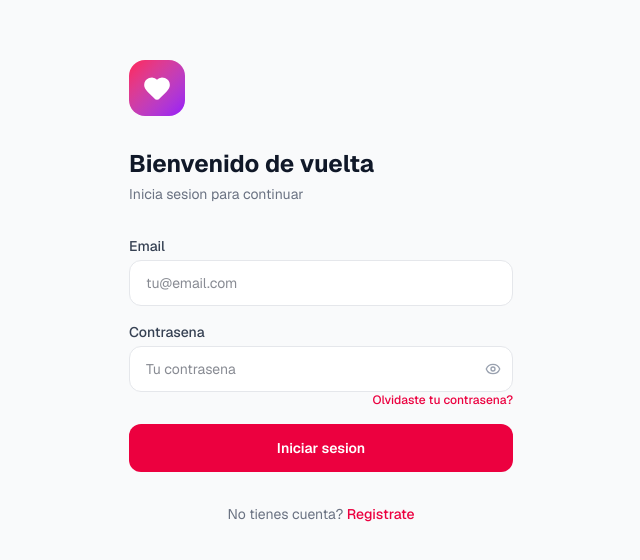
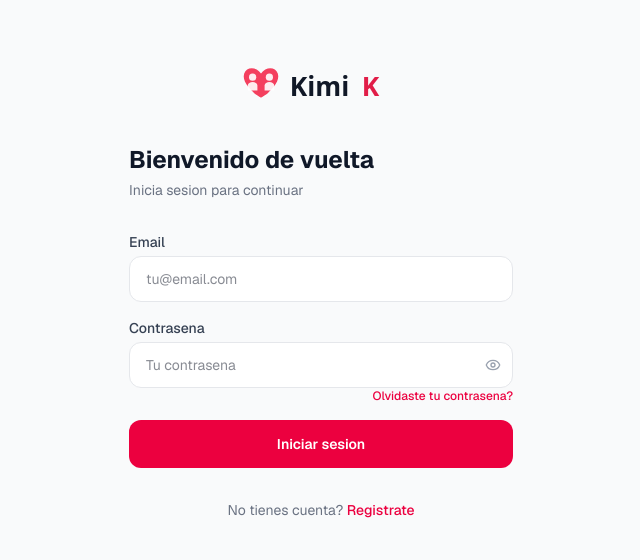
Before and after one commit to DiegoP76/kimik, a Next.js app: page /login in a window 1280 px wide. Shown: the part 108-668 px from the top of the page, without its empty margins (319-959 px from the left). Built offline with nearby package versions, Linux system fonts and the light colour scheme.

Commit message:
feat: new KimiK logo - heart with two people silhouettes
- Created SVG logo with gradient heart and two white silhouettes
- Logo icon version for favicon/manifest
- Updated feed header to use logo
- Updated login/register pages to use logo
- Updated manifest and apple-touch-icon

```diff
--- a/src/app/(auth)/login/page.tsx
+++ b/src/app/(auth)/login/page.tsx
@@ -38,9 +38,7 @@ export default function LoginPage() {
   return (
     <div className="flex flex-col min-h-dvh px-6 py-12">
       <div className="flex-1 flex flex-col justify-center max-w-sm mx-auto w-full">
-        <div className="w-14 h-14 rounded-2xl bg-gradient-to-br from-rose-500 to-purple-600 flex items-center justify-center mb-8">
-          <Heart className="w-7 h-7 text-white" fill="white" />
-        </div>
+        <img src="/logo.svg" alt="KimiK" className="h-12 mb-8" />
         <h1 className="text-2xl font-bold text-gray-900 mb-1">Bienvenido de vuelta</h1>
         <p className="text-gray-500 text-sm mb-8">Inicia sesion para continuar</p>
 
--- a/src/app/(auth)/register/page.tsx
+++ b/src/app/(auth)/register/page.tsx
@@ -48,9 +48,7 @@ export default function RegisterPage() {
   return (
     <div className="flex flex-col min-h-dvh px-6 py-12">
       <div className="flex-1 flex flex-col justify-center max-w-sm mx-auto w-full">
-        <div className="w-14 h-14 rounded-2xl bg-gradient-to-br from-rose-500 to-purple-600 flex items-center justify-center mb-8">
-          <Heart className="w-7 h-7 text-white" fill="white" />
-        </div>
+        <img src="/logo.svg" alt="KimiK" className="h-12 mb-8" />
         <h1 className="text-2xl font-bold text-gray-900 mb-1">Crear cuenta</h1>
         <p className="text-gray-500 text-sm mb-8">Unete a la comunidad KimiK</p>
 
--- a/src/app/(protected)/feed/page.tsx
+++ b/src/app/(protected)/feed/page.tsx
@@ -101,7 +101,7 @@ export default function FeedPage() {
       {/* Header */}
       <div className="sticky top-0 z-40 bg-white/80 backdrop-blur-lg border-b border-gray-100">
         <div className="flex items-center justify-between px-4 py-3">
-          <h1 className="text-lg font-bold text-gray-900">KimiK</h1>
+          <img src="/logo.svg" alt="KimiK" className="h-8" />
           <button
             onClick={() => setShowInfo(true)}
             className="p-1.5 rounded-full hover:bg-gray-100 transition-colors"
--- a/src/app/layout.tsx
+++ b/src/app/layout.tsx
@@ -43,7 +43,7 @@ export default function RootLayout({
   return (
     <html lang="es" className={`${geistSans.variable} ${geistMono.variable}`}>
       <head>
-        <link rel="apple-touch-icon" href="/icons/icon-192x192.svg" />
+        <link rel="apple-touch-icon" href="/logo-icon.svg" />
       </head>
       <body className="min-h-dvh bg-gray-50 text-gray-900 antialiased">
         <ServiceWorkerRegistrar />
```
Also changed, not shown: public/logo-icon.svg (added), public/logo.svg (added), public/manifest.json.
